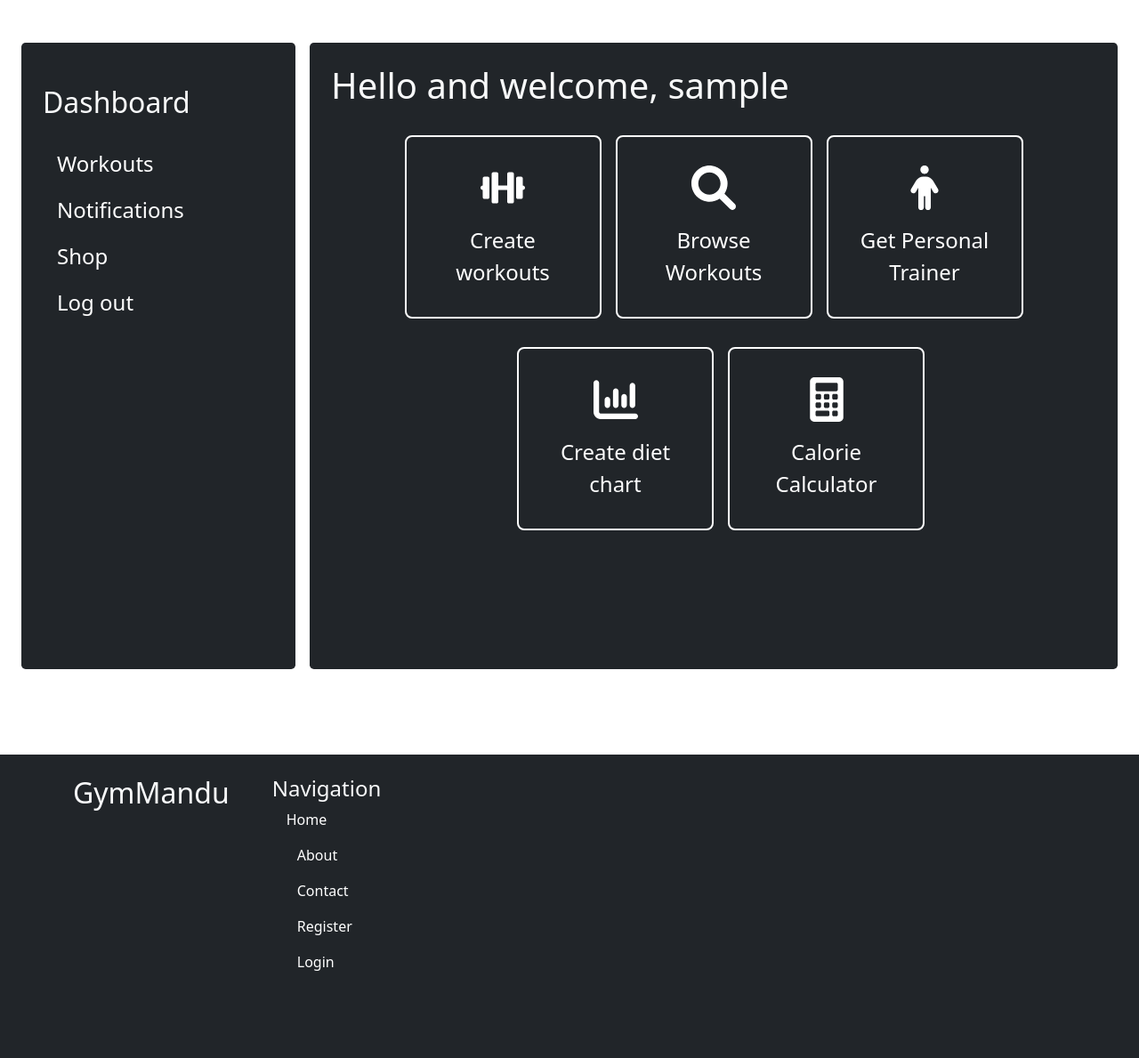
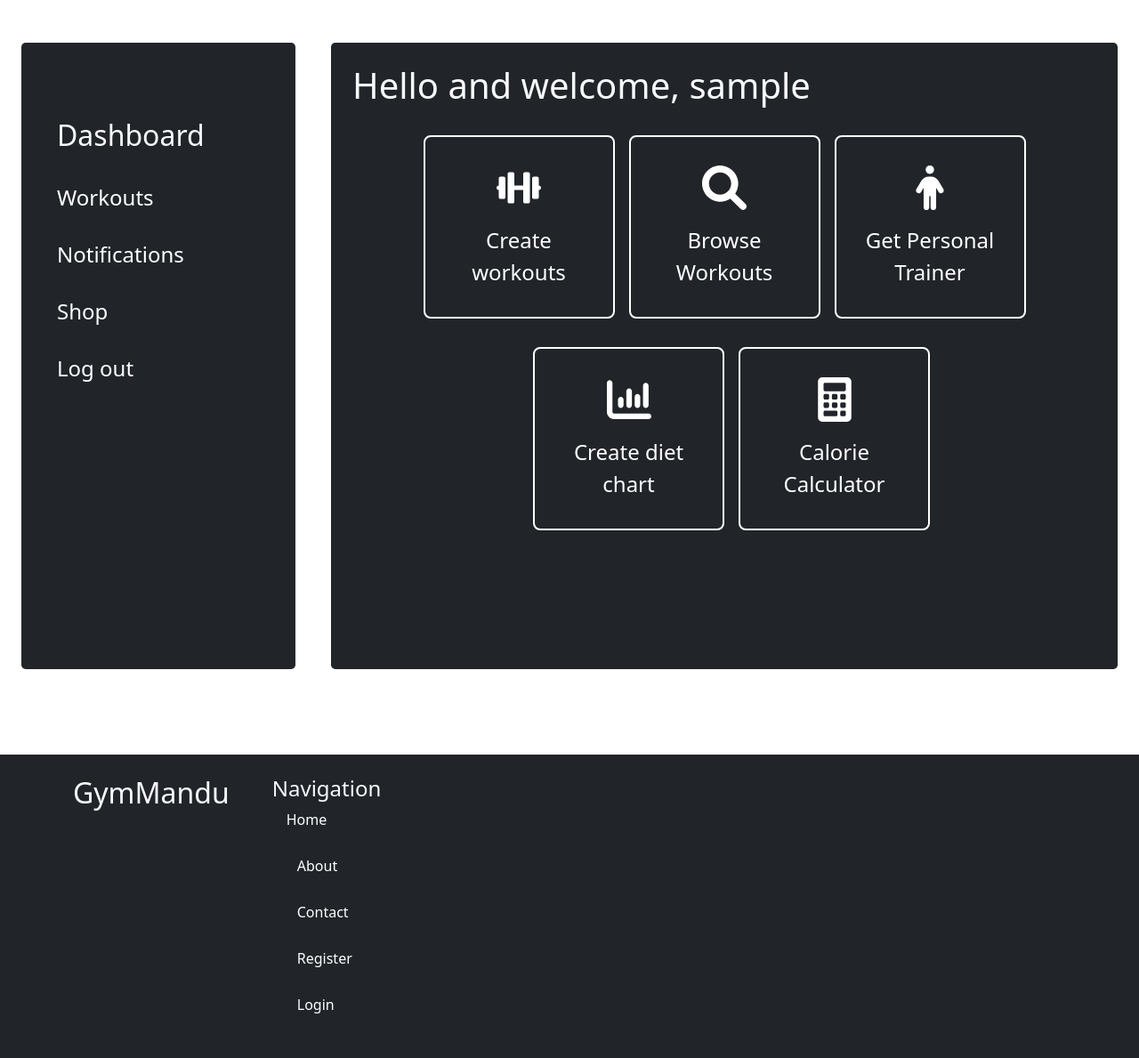
Before and after one commit to SanjeevMhn/gymMandu, a PHP site: page /pages/dashboard.php in a window 1280 px wide. Shown: the whole page at 89% size. Before the commit the page ends 1091 px from the top, so only its background shows below. Run offline with PHP 8.4, Linux system fonts and the light colour scheme; the visitor is signed in with stand-in values (Sample User, id 1); style sheets or scripts are compiled from the project's sources; some libraries are stand-ins or nearby versions.

Commit message:
[ADDED]: added a workout page and create a seperate sidenav file

```diff
--- a/config/database.php
+++ b/config/database.php
@@ -6,7 +6,7 @@
     $user = 'root';
     $password = '';
     $charset = 'utf8';
-    $port = 3307;
+    $port = 3306;
 
     $dsn = "mysql:host=$host;port=$port;dbname=$dbname;charset=$charset";
 
--- a/gulpfile.js
+++ b/gulpfile.js
@@ -54,7 +54,8 @@ function watch(){
         base: './'
     },function(){
         browserSync.init({
-            proxy: '127.0.0.1:8080'
+            proxy: '127.0.0.1:8080',
+            port: 4500
         })
     })
 
--- a/pages/dashboard.php
+++ b/pages/dashboard.php
@@ -13,34 +13,23 @@
         header('Location: /pages/login.php',true);
         exit(0);
     }
+
+    if(isset($_GET['q'])){
+        if($_GET['q'] == 'workout'){
+            header('Location: /pages/workouts.php',true);
+            exit(0);
+        }
+    }
 ?>
-    <div class="container-fluid py-5 mx-auto row vh-100">
-        <div class="side-nav bg-dark col-3 px-4 py-5 m-0 h-100 rounded-3">
-            <h2 class="header-text fs-2 text-light">Dashboard</h2>
-            <ul class="nav-list list-unstyled p-0 m-0 mt-4">
-                <li class="nav-item m-0">
-                    <a href="#" class="nav-link fs-4">Workouts</a>
-                </li>
-                <li class="nav-item m-0">
-                    <a href="#" class="nav-link fs-4">Notifications</a>
-                </li>
-                <li class="nav-item m-0">
-                    <a href="#" class="nav-link fs-4">Shop</a>
-                </li>
-                <li class="nav-item m-0">
-                    <form action="<?php echo htmlspecialchars($_SERVER['PHP_SELF']); ?>" method="post">
-                        <button type="submit" class="nav-link fs-4" name="logout" data-button="reset">Log out</button>
-                    </form>
-                </li>
-            </ul>
-        </div>
-        <div class="content-container ms-3 col-8 p-4 bg-dark text-light rounded-3 flex-grow-1">
+    <div class="container-fluid py-5 mx-auto row row-cols-2 vh-100">
+        <?php include_once "./sidenav.php" ?>
+        <div class="content-container ms-3 p-4 bg-dark text-light rounded-3 flex-grow-1">
             <h2 class="fs-1">
                 Hello and welcome, <?php echo $_SESSION['user_name']; ?>
             </h2>
             <ul class="user-tasks list-unstyled fs-4 row row-cols-lg-4 row-cols-md-2 row-cols-1 justify-content-center">
                 <li class="user-tasks__item">
-                    <a href="#" class="task-link">
+                    <a href="?q=workout" class="task-link">
                         <div class="icon-container">
                             <svg xmlns="http://www.w3.org/2000/svg" viewBox="0 0 640 512"><!--! Font Awesome Pro 6.1.1 by @fontawesome - https://fontawesome.com License - https://fontawesome.com/license (Commercial License) Copyright 2022 Fonticons, Inc. -->
                                 <path d="M104 96h-48C42.75 96 32 106.8 32 120V224C14.33 224 0 238.3 0 256c0 17.67 14.33 32 31.1 32L32 392C32 405.3 42.75 416 56 416h48C117.3 416 128 405.3 128 392v-272C128 106.8 117.3 96 104 96zM456 32h-48C394.8 32 384 42.75 384 56V224H256V56C256 42.75 245.3 32 232 32h-48C170.8 32 160 42.75 160 56v400C160 469.3 170.8 480 184 480h48C245.3 480 256 469.3 256 456V288h128v168c0 13.25 10.75 24 24 24h48c13.25 0 24-10.75 24-24V56C480 42.75 469.3 32 456 32zM608 224V120C608 106.8 597.3 96 584 96h-48C522.8 96 512 106.8 512 120v272c0 13.25 10.75 24 24 24h48c13.25 0 24-10.75 24-24V288c17.67 0 32-14.33 32-32C640 238.3 625.7 224 608 224z"/>
--- /dev/null
+++ b/pages/sidenav.php
@@ -0,0 +1,21 @@
+<div class="side-nav bg-dark me-4 col-3 px-4 py-5 m-0 h-100 rounded-3">
+    <ul class="nav-list list-unstyled p-0 m-0 mt-4">
+        <li class="nav-item m-0">
+            <a href="/pages/dashboard.php" class="header-text fs-2 text-light nav-link">Dashboard</a>
+        </li>
+        <li class="nav-item m-0">
+            <a href="?q=workout" class="nav-link fs-4">Workouts</a>
+        </li>
+        <li class="nav-item m-0">
+            <a href="?q=notify" class="nav-link fs-4">Notifications</a>
+        </li>
+        <li class="nav-item m-0">
+            <a href="#" class="nav-link fs-4">Shop</a>
+        </li>
+        <li class="nav-item m-0">
+            <form action="<?php echo htmlspecialchars($_SERVER['PHP_SELF']); ?>" method="post">
+                <button type="submit" class="nav-link fs-4" name="logout" data-button="reset">Log out</button>
+            </form>
+        </li>
+    </ul>
+</div>
--- a/scss/style.scss
+++ b/scss/style.scss
@@ -5,6 +5,9 @@ a{
     text-decoration: none;
 }
 .nav-item{
+    &:not(:first-child){
+        margin-top: 0.75rem!important;
+    }
     &:hover{
         background-color: #000;
     }
```
Also changed, not shown: js/app.js (+9 -2 lines), pages/workouts.php (added, +17 -0 lines), 1 other file.
